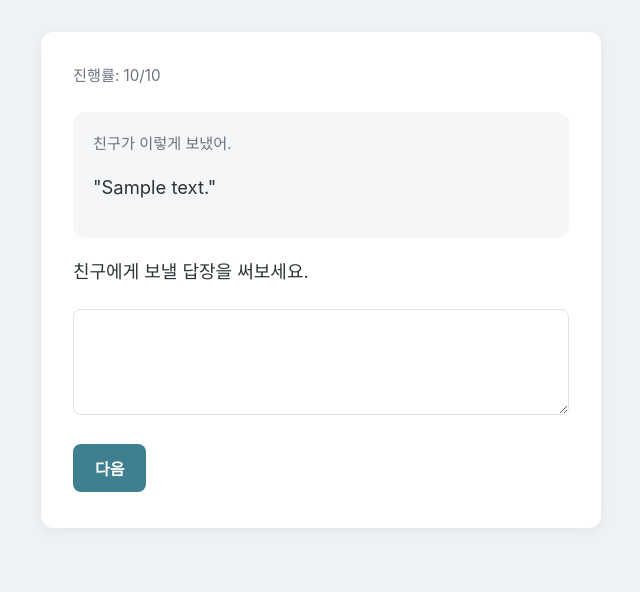
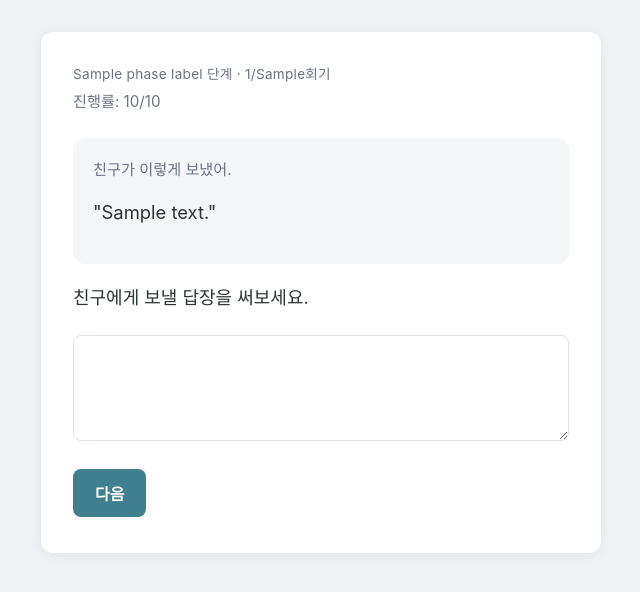
Before and after one commit to RCNR/ASD_communication_practice_system, a FastAPI app: template app/templates/session_item.html in a window 1280 px wide. Shown: the top 592 px of the page, without its empty margins (319-959 px from the left). Run offline with FastAPI, Linux system fonts and the light colour scheme; the template is opened without the code that fills it: most values are stand-ins (such as "Sample title", 1, 10 or a date in 2020).

Commit message:
회기 진행률 표시

```diff
--- a/app/api/routes/student.py
+++ b/app/api/routes/student.py
@@ -20,11 +20,14 @@ from app.services.session_service import (
     get_current_trial,
     get_latest_hint_message,
     get_or_create_active_session,
+    get_target_session_count,
     mark_session_completed,
 )
 
 router = APIRouter()
 templates = Jinja2Templates(directory="app/templates")
+
+PHASE_LABEL = {"baseline": "기초선", "intervention": "중재", "maintenance": "유지"}
 
 
 def _current_participant(request: Request, db: Session) -> Participant | None:
@@ -34,7 +37,13 @@ def _current_participant(request: Request, db: Session) -> Participant | None:
     return db.query(Participant).filter_by(participant_code=participant_code).first()
 
 
-def _render_intervention_item(request: Request, db: Session, trial: TrialResponse, planned_item_count: int):
+def _render_intervention_item(
+    request: Request,
+    db: Session,
+    trial: TrialResponse,
+    planned_item_count: int,
+    session_label: dict,
+):
     item = db.get(Item, trial.item_id)
 
     if trial.first_response is None:
@@ -47,6 +56,7 @@ def _render_intervention_item(request: Request, db: Session, trial: TrialRespons
                 "progress_current": trial.item_order,
                 "progress_total": planned_item_count,
                 "stage": "first",
+                **session_label,
             },
         )
 
@@ -84,6 +94,7 @@ def _render_intervention_item(request: Request, db: Session, trial: TrialRespons
             "can_request_hint2": can_request_hint2,
             "example_used": trial.example_used,
             "example_text": item.verified_example if trial.example_used else None,
+            **session_label,
         },
     )
 
@@ -118,8 +129,16 @@ def session_screen(request: Request, db: Session = Depends(get_db)):
         trial.first_response_started_at = datetime.now(timezone.utc)
         db.commit()
 
+    session_label = {
+        "phase_label": PHASE_LABEL[study_session.phase],
+        "session_number": study_session.session_number,
+        "session_target": get_target_session_count(participant),
+    }
+
     if study_session.phase == "intervention":
-        return _render_intervention_item(request, db, trial, study_session.planned_item_count)
+        return _render_intervention_item(
+            request, db, trial, study_session.planned_item_count, session_label
+        )
 
     item = db.get(Item, trial.item_id)
     return templates.TemplateResponse(
@@ -130,6 +149,7 @@ def session_screen(request: Request, db: Session = Depends(get_db)):
             "trial_id": trial.id,
             "progress_current": trial.item_order,
             "progress_total": study_session.planned_item_count,
+            **session_label,
         },
     )
 
--- a/app/static/style.css
+++ b/app/static/style.css
@@ -59,6 +59,13 @@ p {
 .muted {
   color: var(--text-muted);
   font-size: 0.95rem;
+}
+
+.session-progress {
+  color: var(--text-muted);
+  font-size: 0.85rem;
+  margin-bottom: 4px;
+  letter-spacing: 0.02em;
 }
 
 .progress {
--- a/app/templates/intervention_item.html
+++ b/app/templates/intervention_item.html
@@ -8,6 +8,7 @@
 </head>
 <body>
   <div class="card">
+    <p class="session-progress">{{ phase_label }} 단계 · {{ session_number }}/{{ session_target }}회기</p>
     <p class="progress">진행률: {{ progress_current }}/{{ progress_total }}</p>
     <div class="situation-box">
       <p class="muted">친구가 이렇게 보냈어.</p>
--- a/app/templates/session_item.html
+++ b/app/templates/session_item.html
@@ -8,6 +8,7 @@
 </head>
 <body>
   <div class="card">
+    <p class="session-progress">{{ phase_label }} 단계 · {{ session_number }}/{{ session_target }}회기</p>
     <p class="progress">진행률: {{ progress_current }}/{{ progress_total }}</p>
     <div class="situation-box">
       <p class="muted">친구가 이렇게 보냈어.</p>
```
